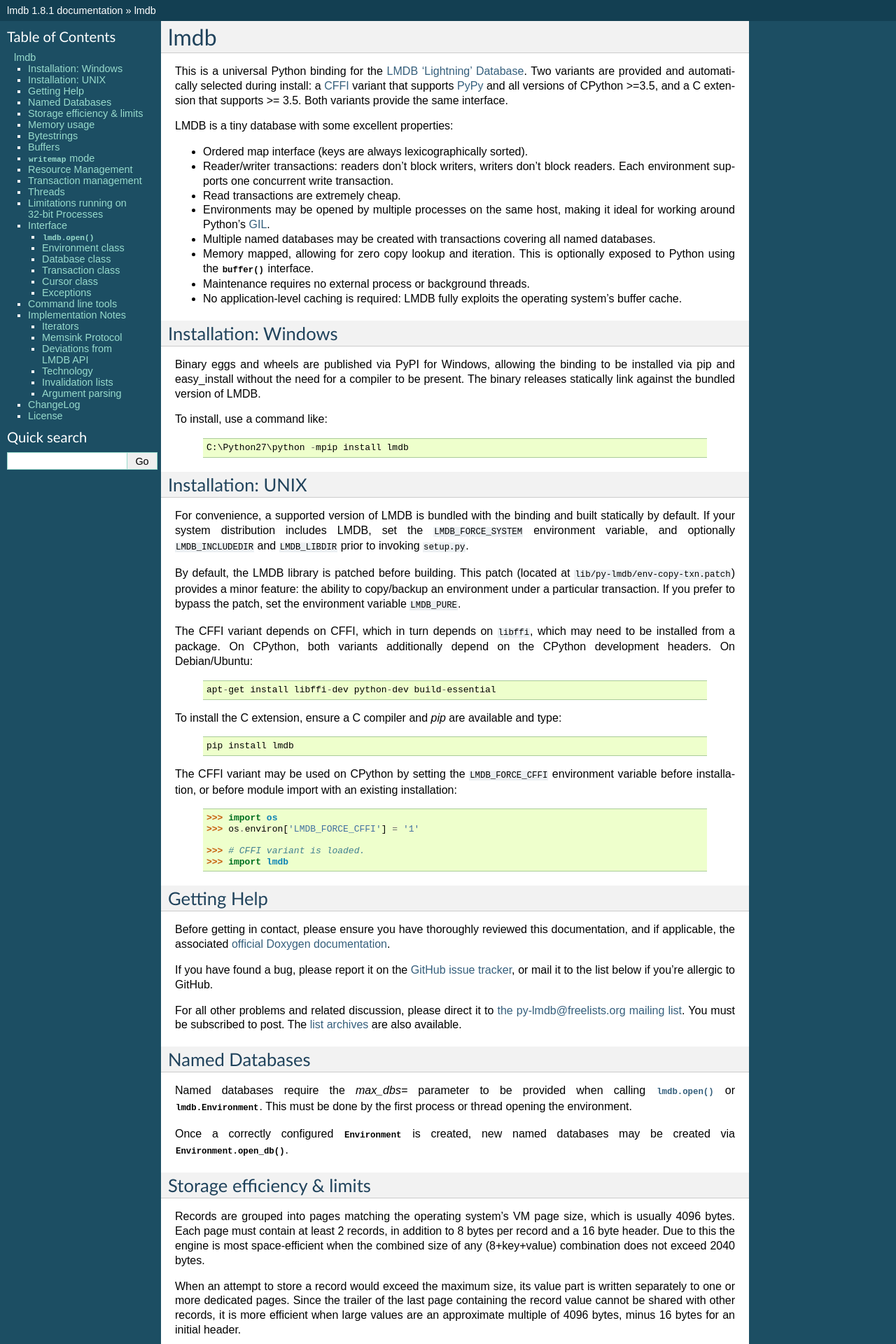
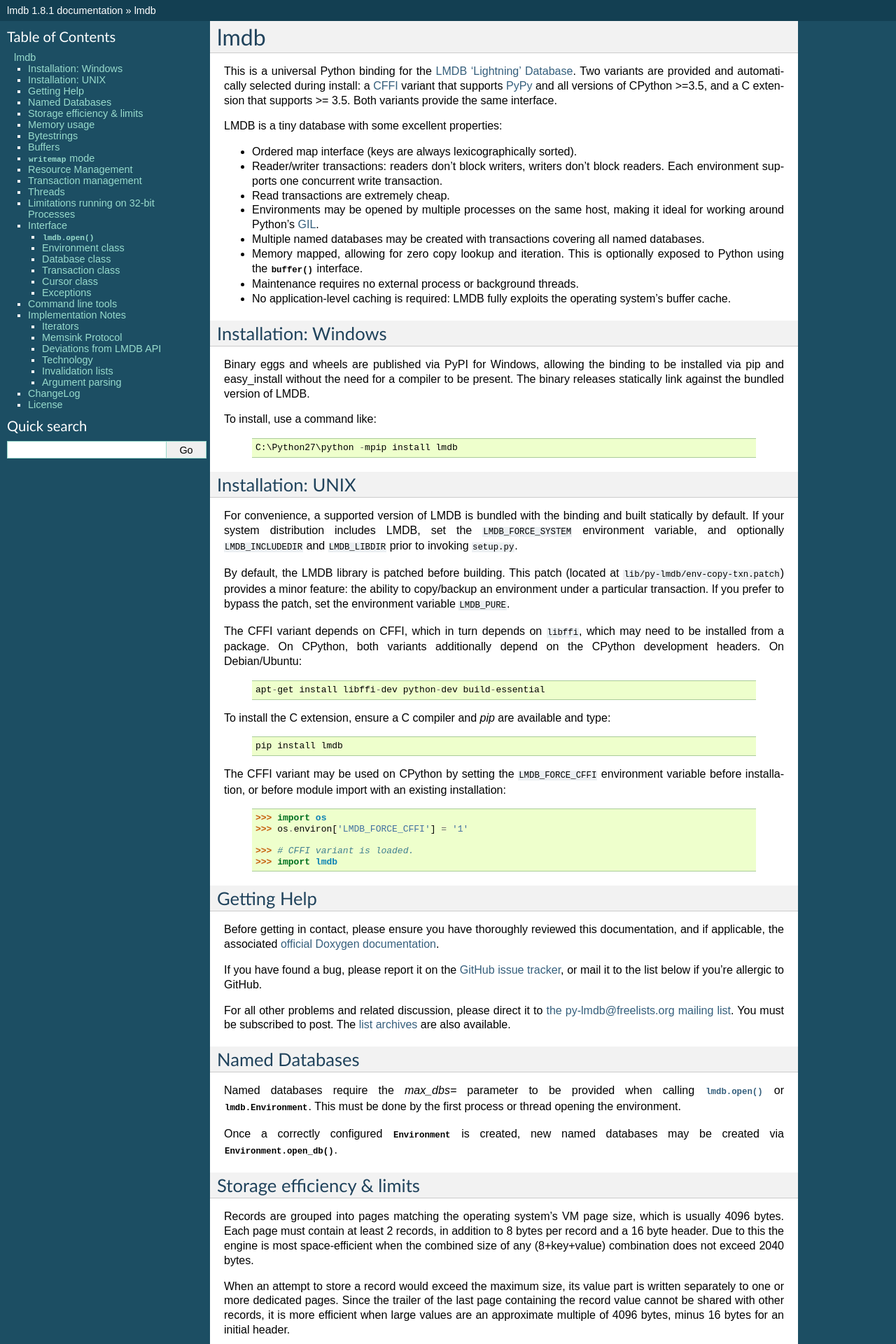
Before and after one commit to jnwatson/py-lmdb, a Sphinx documentation site: the page built from docs/index.rst, in a window 1280 px wide. Shown: the top 1920 px of the page at 70% size. Built offline with Sphinx 7.4.7, drawn with Linux system fonts in a browser that asks for light colours.

Commit message:
Widen docs sidebar from 230px to 300px
Co-Authored-By: Claude Opus 4.6 (1M context) <noreply@anthropic.com>

```diff
--- a/docs/conf.py
+++ b/docs/conf.py
@@ -108,6 +108,7 @@ html_theme = 'classic'
 # documentation.
 html_theme_options = {
     # 'github_repo': 'https://github.com/jnwatson/py-lmdb/'
+    'sidebarwidth': '300px',
 }
 
 # Add any paths that contain custom themes here, relative to this directory.
```
